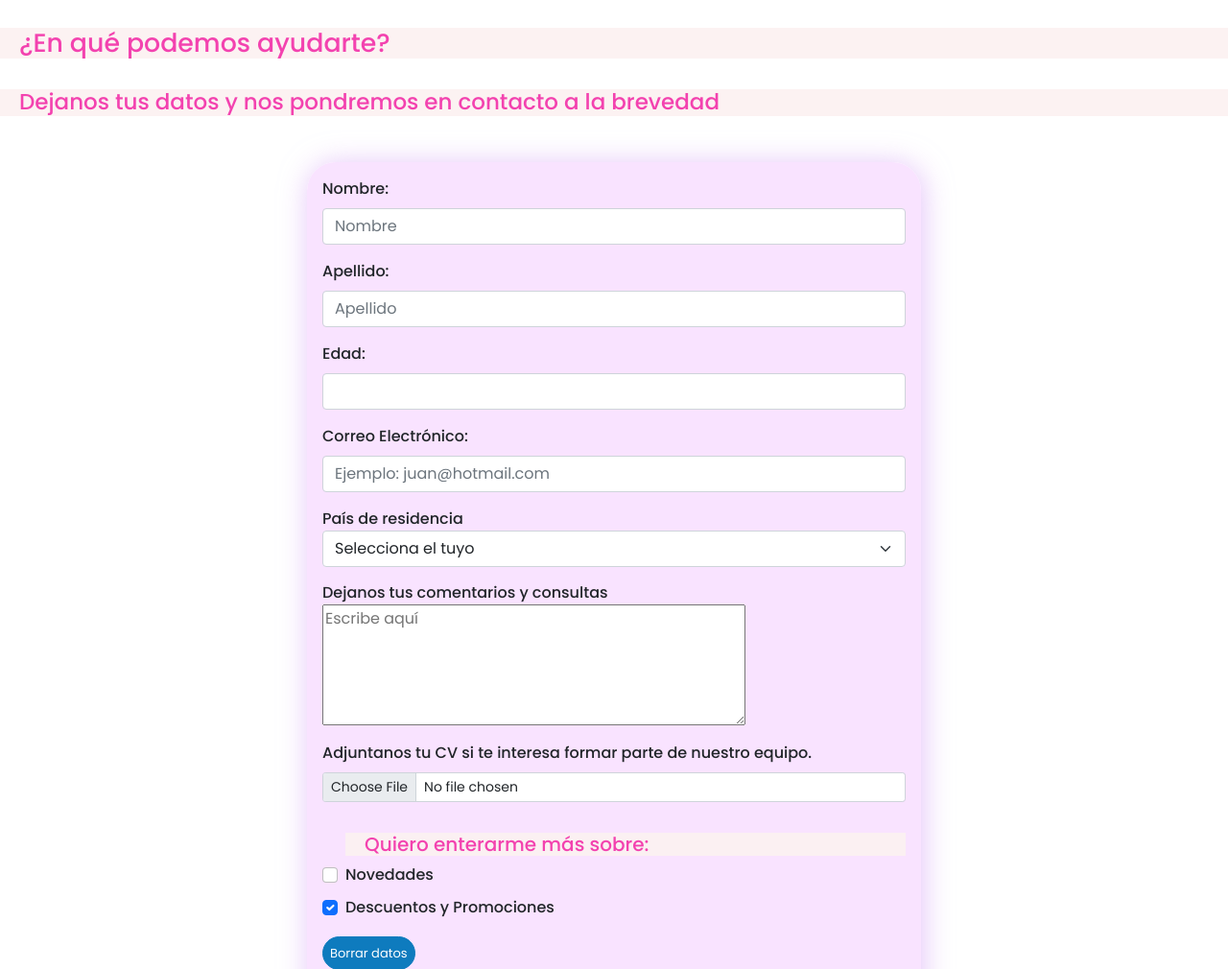
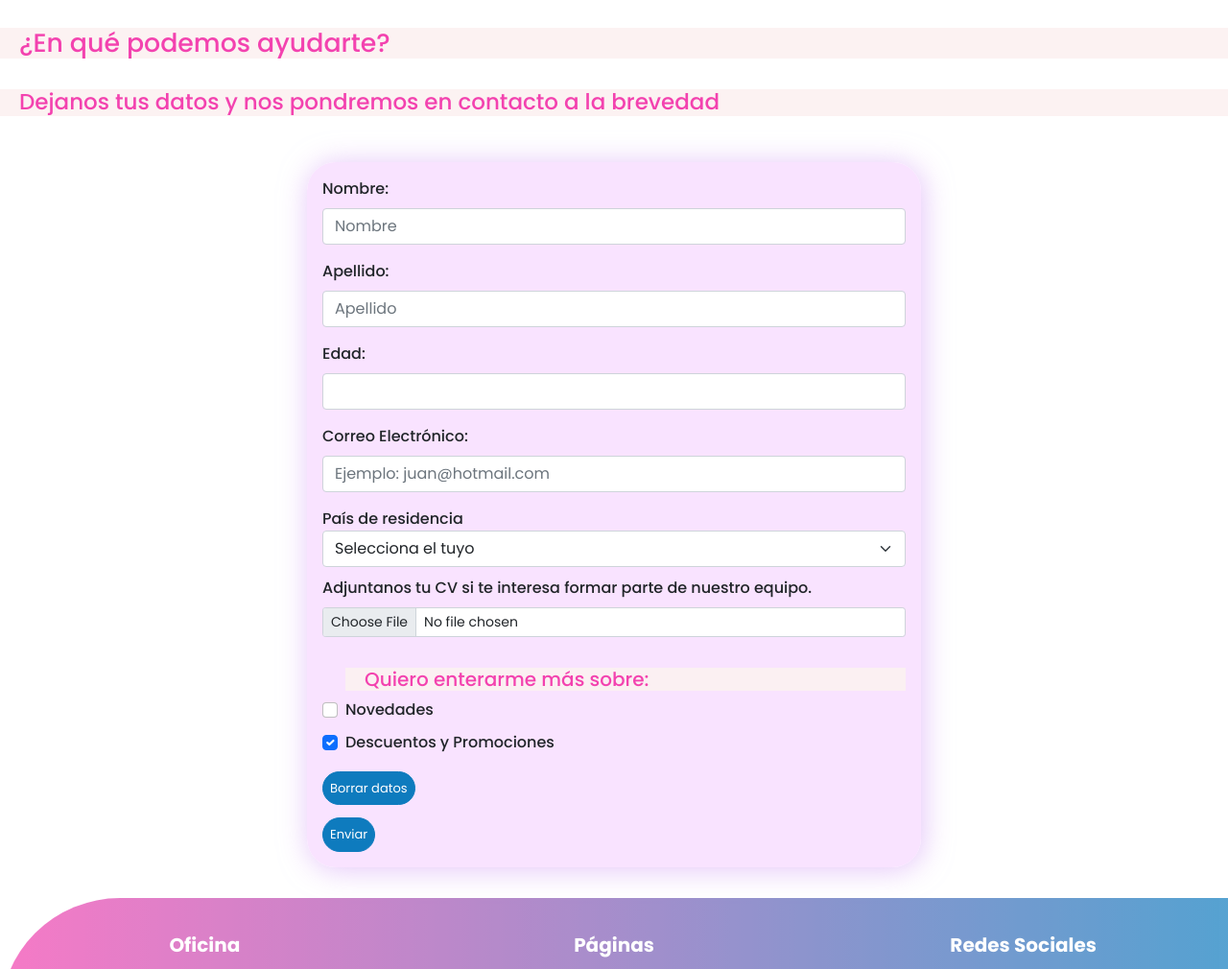
Before and after one commit to bandeveronica/bybdigital, a website: page pages/contacto.html in a window 1280 px wide. Shown: the part 90-1100 px from the top of the page at 96% size. Drawn offline with nearby package versions, Linux system fonts and the light colour scheme.

Commit message:
MOD: se modificó formulario de contacto

```diff
--- a/pages/contacto.html
+++ b/pages/contacto.html
@@ -85,14 +85,6 @@
                         <option value="Uruguay">Uruguay</option>
                         <option value="Otro">Otro</option>
                 </select>
-            </div>
-            <div class="separacionForm">
-                <section>
-                   <label for="comment">Dejanos tus comentarios y consultas</label>
-                </section>
-                <section>
-                <textarea name="comment" cols="30" rows="5" placeholder="Escribe aquí"></textarea>
-                </section>
             </div>
             <div class="mb-3">
                 <label for="adjuntoCv" class="form-label"> Adjuntanos tu CV si te interesa formar parte de nuestro equipo. </label>
```
